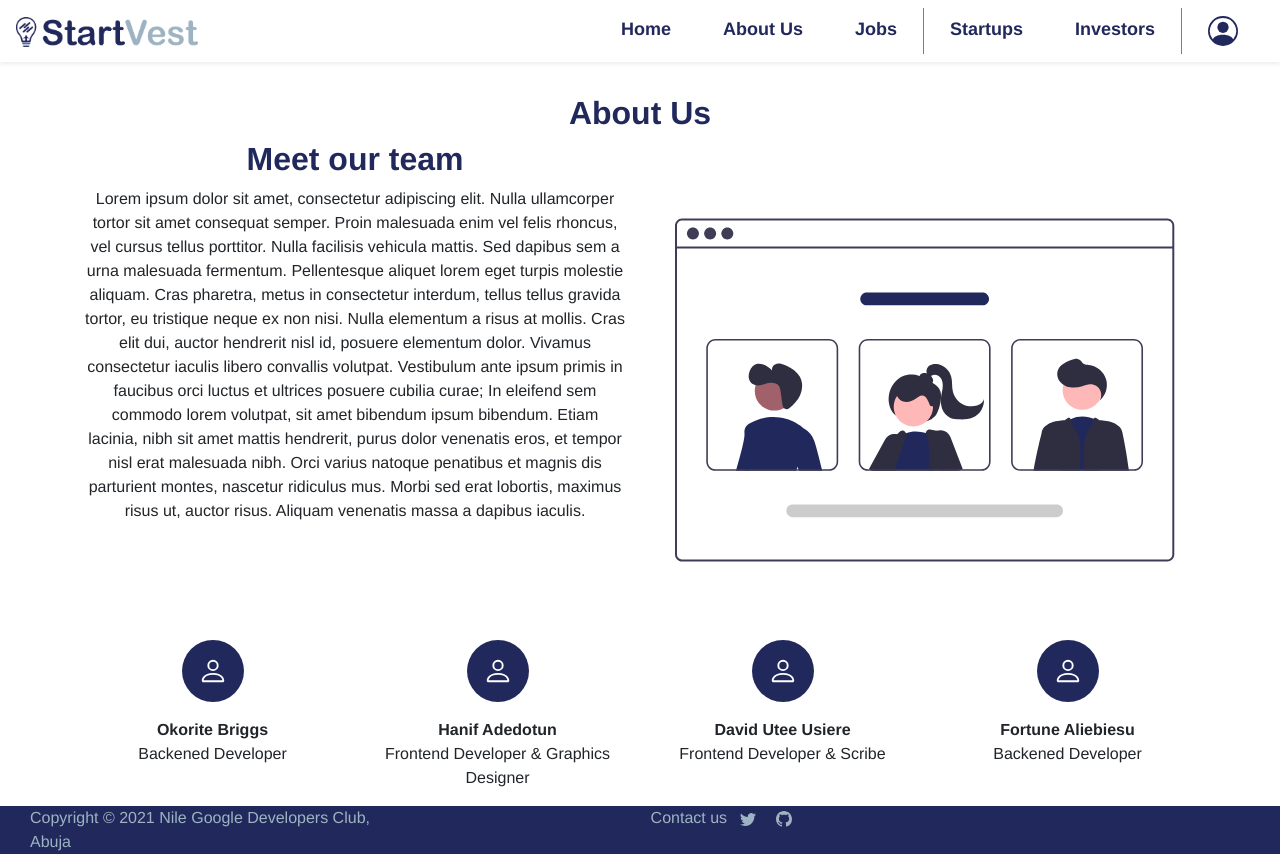
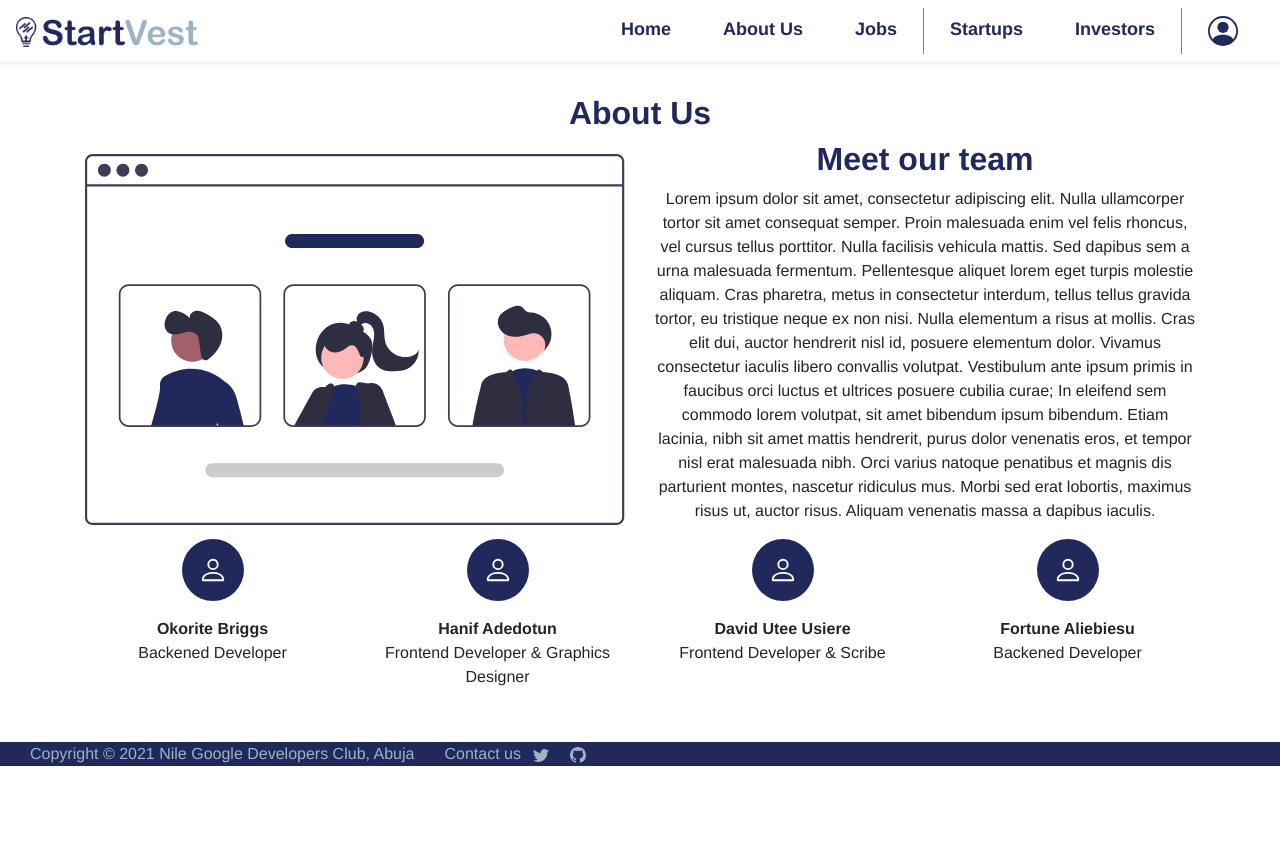
Before and after one commit to Tamunokorite/startvest-phase-1, a React (Create React App) app in the folder frontend/: page /about in a window 1280 px wide. After the commit the page ends 800 px from the top, so only its background shows below. Built offline with nearby package versions, Linux system fonts and the light colour scheme.

Commit message:
Updated Profile view

```diff
--- a/frontend/src/About/about.css
+++ b/frontend/src/About/about.css
@@ -3,11 +3,17 @@
 /* To import the colors of the brand */
 @import "../utility/colors.css";
 
-
+.about-team-image{
+     height: 100%;
+     width: 100%;
+}
 .heading{
      font-size: xx-large;
      font-weight: bold;
      color: var(--primary)
+}
+.teambrief{
+     height: max-content;
 }
 .teamHead{
      font-weight: bold;
--- a/frontend/src/About/about.js
+++ b/frontend/src/About/about.js
@@ -34,14 +34,17 @@ class about extends React.Component {
           return(
           <div>
                <h1 className="heading">About Us</h1>
-               <Container className="teambrief">
-                    <Row>
-                         <Col>
+               <Container >
+                    <Row className="teambrief" >
+                         <Col><img src={TeamPic} className='about-team-image ' sm={12} md={6} alt="Team pic svg"/></Col>
+
+                         <Col sm={12} md={6} >
                          <h2 className="teamHead">Meet our team</h2>
                          <p>Lorem ipsum dolor sit amet, consectetur adipiscing elit. Nulla ullamcorper tortor sit amet consequat semper. Proin malesuada enim vel felis rhoncus, vel cursus tellus porttitor. Nulla facilisis vehicula mattis. Sed dapibus sem a urna malesuada fermentum. Pellentesque aliquet lorem eget turpis molestie aliquam. Cras pharetra, metus in consectetur interdum, tellus tellus gravida tortor, eu tristique neque ex non nisi. Nulla elementum a risus at mollis. Cras elit dui, auctor hendrerit nisl id, posuere elementum dolor. Vivamus consectetur iaculis libero convallis volutpat. Vestibulum ante ipsum primis in faucibus orci luctus et ultrices posuere cubilia curae; In eleifend sem commodo lorem volutpat, sit amet bibendum ipsum bibendum. Etiam lacinia, nibh sit amet mattis hendrerit, purus dolor venenatis eros, et tempor nisl erat malesuada nibh. Orci varius natoque penatibus et magnis dis parturient montes, nascetur ridiculus mus. Morbi sed erat lobortis, maximus risus ut, auctor risus. Aliquam venenatis massa a dapibus iaculis. </p>
                          </Col>
-                         <Col><img src={TeamPic} height={500} width={500} alt="Team pic svg"/></Col>
+
                     </Row>
+
                     <Row>
                     {Object.values(team).map((val, ind)=>
                      <Col key={ind}><p><span id='avatar'><Person color='white' margin={3} height={30} width={30}/></span></p><b>{val.name}</b><p>{val.position}</p></Col>      // <th key={ind}>{(val) ? val:' '}</th>
--- a/frontend/src/Home/Home.css
+++ b/frontend/src/Home/Home.css
@@ -39,8 +39,7 @@
 
 }
 .teamIcon{
-     margin-right: .1em;
-
+     margin-right: 0;
 }
 .home-btns{
      margin-top: 15%;
--- a/frontend/src/Profile/profile.css
+++ b/frontend/src/Profile/profile.css
@@ -13,6 +13,7 @@
 .profile{
      color: var(--primary);
      text-align: center;
+     overflow: auto;
 }
 .profile-head{
      font-size: xx-large;
@@ -36,8 +37,7 @@
      border-radius: 20px ;
 }
 .svgIcon-image{
-     height: 90%;
-     width: 90%;
+    margin-top: 20%;
 }
 .form_items{
      background-color: transparent;
@@ -114,4 +114,7 @@ Form{
      .form{
           width: 90%;
      }
+     .svgIcon-image{
+          margin-top: 0;
+      }
 }
--- a/frontend/src/Profile/profile.js
+++ b/frontend/src/Profile/profile.js
@@ -53,7 +53,7 @@ class profile extends React.Component {
                <div>
                     <Container className='form '>
                          <Row className='form_box shadow-lg'>
-                              <Col className='svgIcon'><img src={ Login } className='svgIcon-image'  alt="Team pic svg" /></Col>
+                              <Col className='svgIcon' ><img src={ Login } className='svgIcon-image' height={300} width={300} alt="Team pic svg" /></Col>
                               <Col className='form_items'>
                                    <h2>Login</h2>
                                    <Form >
@@ -100,7 +100,7 @@ class profile extends React.Component {
                <div>
                     <Container className='form '>
                          <Row className='form_box shadow-lg'>
-                              <Col className='svgIcon'><img src={ SignUp } className='svgIcon-image'  alt="Team pic svg" /></Col>
+                              <Col className='svgIcon' ><img src={ SignUp } className='svgIcon-image' height={300} width={300}  alt="Team pic svg" /></Col>
                               <Col className='form_items'>
                                    <h2>Sign Up</h2>
                                    <Form >
@@ -122,7 +122,7 @@ class profile extends React.Component {
 
                                         <Form.Row>
                                              <Form.Group as={ Col } controlId="formHorizontalPassword">
-                                                  <Form.Label  > Username</Form.Label>
+                                                  <Form.Label  > {(this.state.check1)? 'Startup name': 'Investor name'}</Form.Label>
                                                   <Form.Control name='username' onChange={ this.handleChange } value={ this.state.username } className='shadow-sm textbox' type="text" placeholder="Enter username" />
                                              </Form.Group>
                                         </Form.Row>
--- a/frontend/src/footer/footer.css
+++ b/frontend/src/footer/footer.css
@@ -18,7 +18,7 @@
  }
 
  .right{
-      text-align: right;
+      margin-right: 0;
  }
 
  .right span{
@@ -28,5 +28,5 @@
 .footer-text{
      margin: 0;
      padding: 0;
-     width: 100vh;
+     width: 100%;
 }
--- a/frontend/src/footer/footer.js
+++ b/frontend/src/footer/footer.js
@@ -10,8 +10,8 @@ class footer extends React.Component {
           <div className='footer'>
                <Container fluid>
                <Row className='footer-text'>
-                    <Col className='left' >Copyright &copy;  2021 Nile Google Developers Club, Abuja</Col>
-                    <Col className='right' >Contact us  <span><Twitter color='#9EB3C2' /></span>  <span>{<Github color='#9EB3C2 '/>}</span></Col>
+                    <Col  sm='auto'>Copyright &copy;  2021 Nile Google Developers Club, Abuja</Col>
+                    <Col className='right'  sm='auto'>Contact us  <span><Twitter color='#9EB3C2' /></span>  <span>{<Github color='#9EB3C2 '/>}</span></Col>
                </Row>
                </Container>
 
--- a/frontend/src/jobs/jobs.js
+++ b/frontend/src/jobs/jobs.js
@@ -198,7 +198,7 @@ class jobs extends React.Component {
           <div >
                <h1 className='investors-head'>Latest jobs at startups</h1>
                <h5>Showing {Object.keys(jobsList).length} available jobs</h5>
-               <Container fluid>
+               <Container >
                <Row>
                {Object.values(jobsList).map((val, ind) =>
                <div key={ind} className='job-container shadow'>
```
Also changed, not shown: 1 other file (tests, documents, lock files or other folders).
